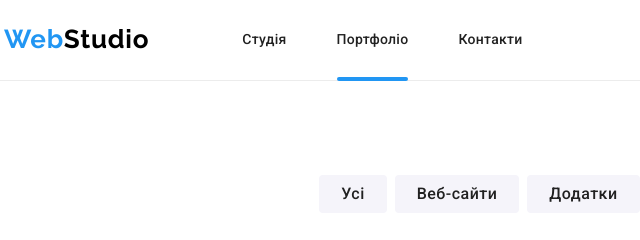
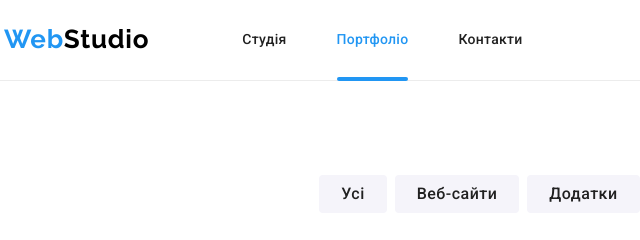
Before and after one commit to BN-Aleksandr/goit-markup-hw-05, a plain HTML site: page portfolio.html in a window 1280 px wide. Shown: the top 240 px of the page, 36-676 px from the left. Drawn offline with nearby package versions, Linux system fonts and the light colour scheme.

Commit message:
виправлення після перевірки дз

```diff
--- a/css/styles.css
+++ b/css/styles.css
@@ -212,6 +212,10 @@ p {
     color: var(--accent-color);
 }
 
+.nav-list-link.active {
+    color: var(--accent-color);
+}
+
 .active::after {
     content: '';
     position: absolute;
@@ -221,7 +225,6 @@ p {
     display: inline-block;
     width: 100%;
     height: 4px;
-
     background-color: var(--accent-color);
     border-radius: 2px;
 }
```
Also changed, not shown: index.html (+2 -2 lines).
